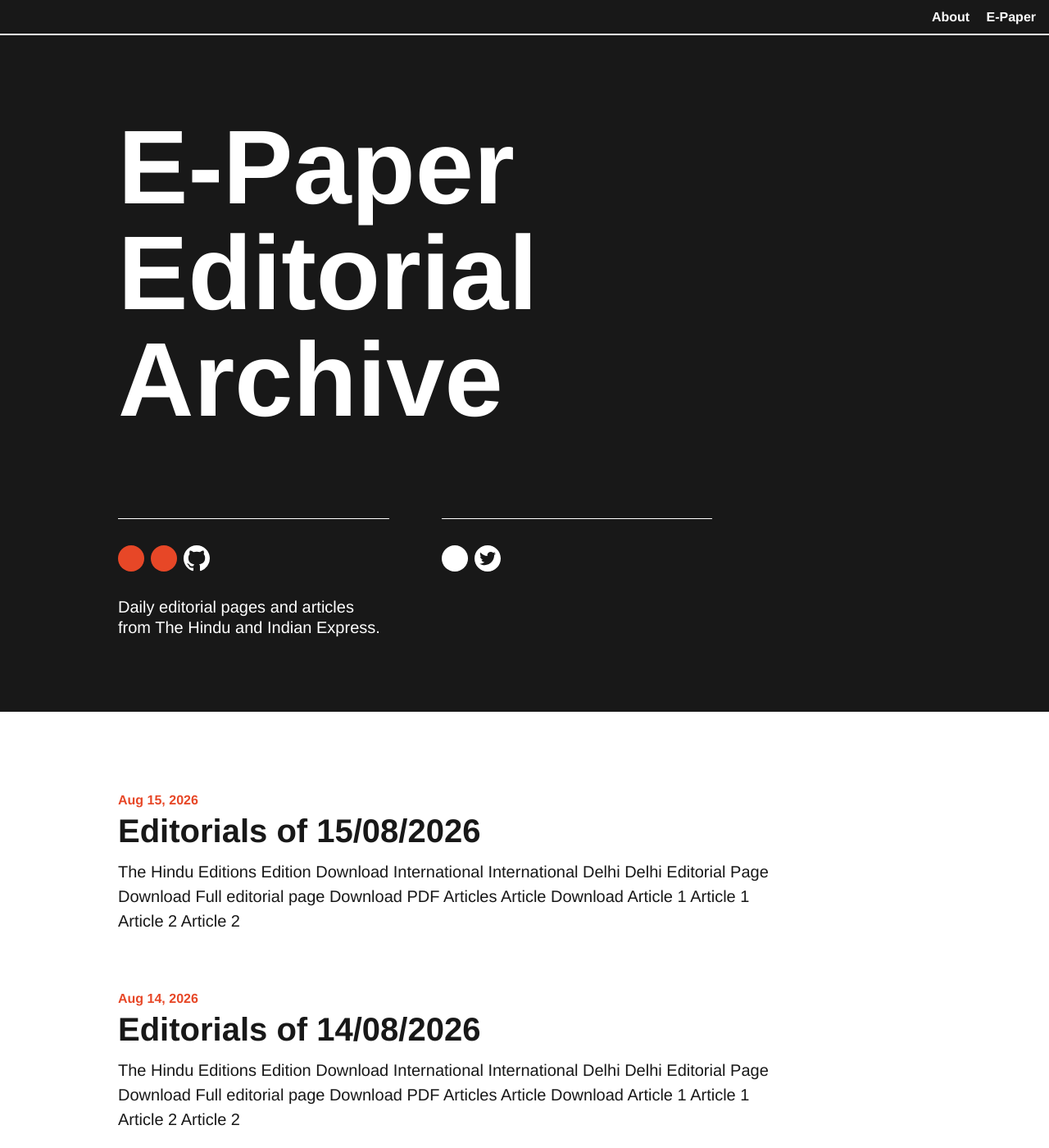
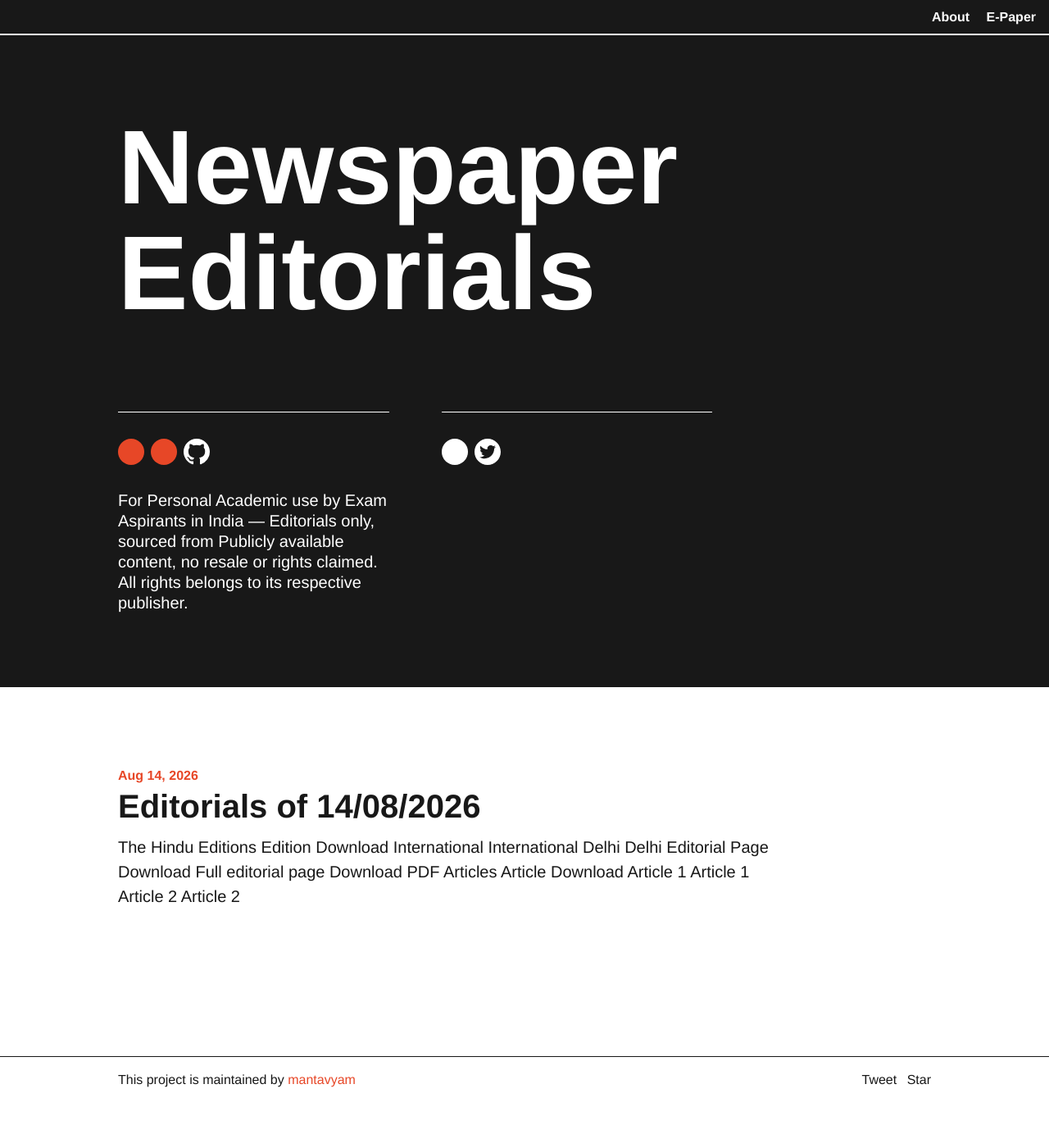
Before and after one commit to mantavyam/epaper-automation, a Jekyll site: the page built from app/index.html, in a window 1280 px wide and 1400 px high. Shown: the whole window at 82% size. Built offline with Jekyll 4.4.1, drawn with Linux system fonts in a browser that asks for light colours; comment, search, counter and statistics services are not loaded.

```diff
--- a/app/_config.yml
+++ b/app/_config.yml
@@ -13,8 +13,8 @@
 # you will see them accessed via {{ site.title }}, {{ site.github_repo }}, and so on.
 # You can create any custom variable you would like, and they will be accessible
 # in the templates via {{ site.myvariable }}.
-title: E-Paper Editorial Archive
-description: Daily editorial pages and articles from The Hindu and Indian Express.
+title: Newspaper Editorials
+description: "For Personal Academic use by Exam Aspirants in India — Editorials only, sourced from Publicly available content, no resale or rights claimed. All rights belongs to its respective publisher."
 baseurl: "/epaper-automation" # the subpath of your site, e.g. /blog
 url: "https://mantavyam.github.io" # the base hostname & protocol for your site
 github_repo: epaper-automation # the GitHub repo name for your project
@@ -23,7 +23,7 @@ github_username: mantavyam
 # Optional social link, you can choose from the following options:
 # twitter (default), instagram, medium, or dribbble
 social_link: twitter
-social_username: jekyllrb
+social_username: mantavyam_
 
 # Set theme color here
 # Choose from: black (default), blue, gray, magenta, orange, red, white, and yellow.
--- a/app/_posts/2026-08-15-editorials.md
+++ /dev/null
@@ -1,39 +0,0 @@
----
-layout: category-post
-title: "Editorials of 15/08/2026"
-date: 2026-08-15 10:19:43 +0530
-categories: epaper
----
-
-<!-- paper-section:TH -->
-<div class="editorial-paper-section" markdown="1">
-
-# The Hindu
-
-## Editions
-
-| Edition | Download |
-|---|---|
-| International | {% include download-button.html href="https://preppyq.in/wp-content/uploads/2026/08/th.th_international.15_08_2026.pdf" label="International" %} |
-| Delhi | {% include download-button.html href="https://preppyq.in/wp-content/uploads/2026/08/th.th_delhi.15_08_2026.pdf" label="Delhi" %} |
-
-## Editorial
-
-| Page | Download |
-|---|---|
-| Full editorial page | {% include download-button.html href="https://raw.githubusercontent.com/mantavyam/epaper-automation/main/artifacts/2026-08-15/TH-EDITORIAL-15-08-26.pdf" label="Download PDF" check_expiry=true %} |
-
-<iframe class="pdf-preview" src="{{ '/assets/pdfjs/web/viewer.html' | prepend: site.baseurl }}?file={{ "https://raw.githubusercontent.com/mantavyam/epaper-automation/main/artifacts/2026-08-15/TH-EDITORIAL-15-08-26.pdf" | url_encode }}" title="The Hindu editorial page PDF"></iframe>
-
-## Articles
-
-<img class="artifact-image" src="https://raw.githubusercontent.com/mantavyam/epaper-automation/main/artifacts/2026-08-15/TH-ART1-15-08-26.png" alt="The Hindu editorial article 1" loading="lazy" onerror="handleArtifactError(this)">
-<img class="artifact-image" src="https://raw.githubusercontent.com/mantavyam/epaper-automation/main/artifacts/2026-08-15/TH-ART2-15-08-26.png" alt="The Hindu editorial article 2" loading="lazy" onerror="handleArtifactError(this)">
-
-| Article | Download |
-|---|---|
-| Article 1 | {% include download-button.html href="https://raw.githubusercontent.com/mantavyam/epaper-automation/main/artifacts/2026-08-15/TH-ART1-15-08-26.png" label="Article 1" check_expiry=true %} |
-| Article 2 | {% include download-button.html href="https://raw.githubusercontent.com/mantavyam/epaper-automation/main/artifacts/2026-08-15/TH-ART2-15-08-26.png" label="Article 2" check_expiry=true %} |
-
-</div>
-<!-- /paper-section:TH -->
```
Also changed, not shown: app/about.md (+19 -2 lines), download_history.json (+0 -13 lines), site_publish.py (+9 -1 lines).
